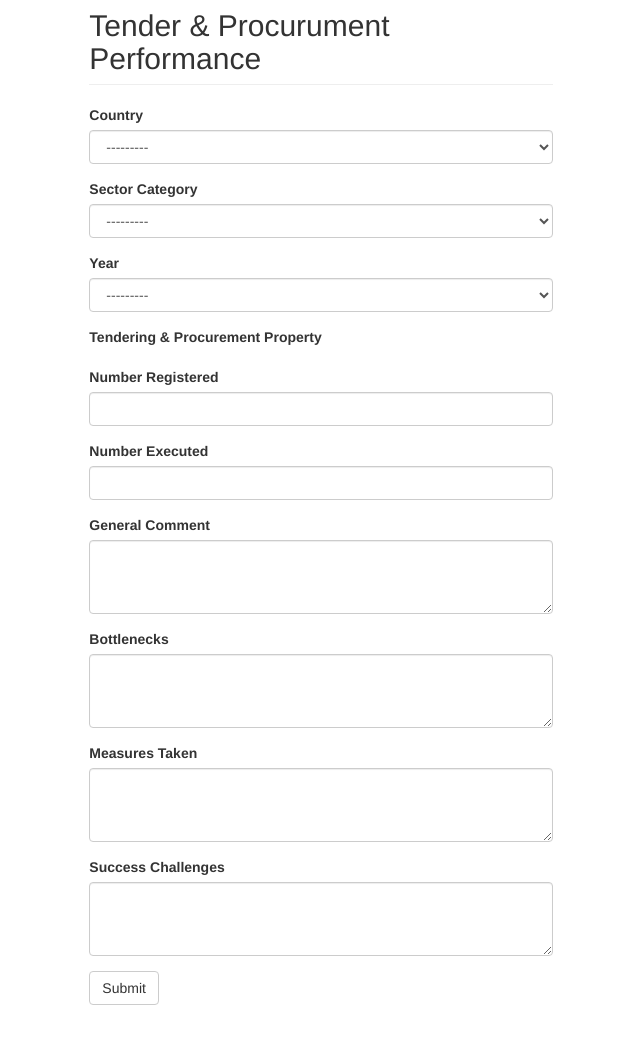
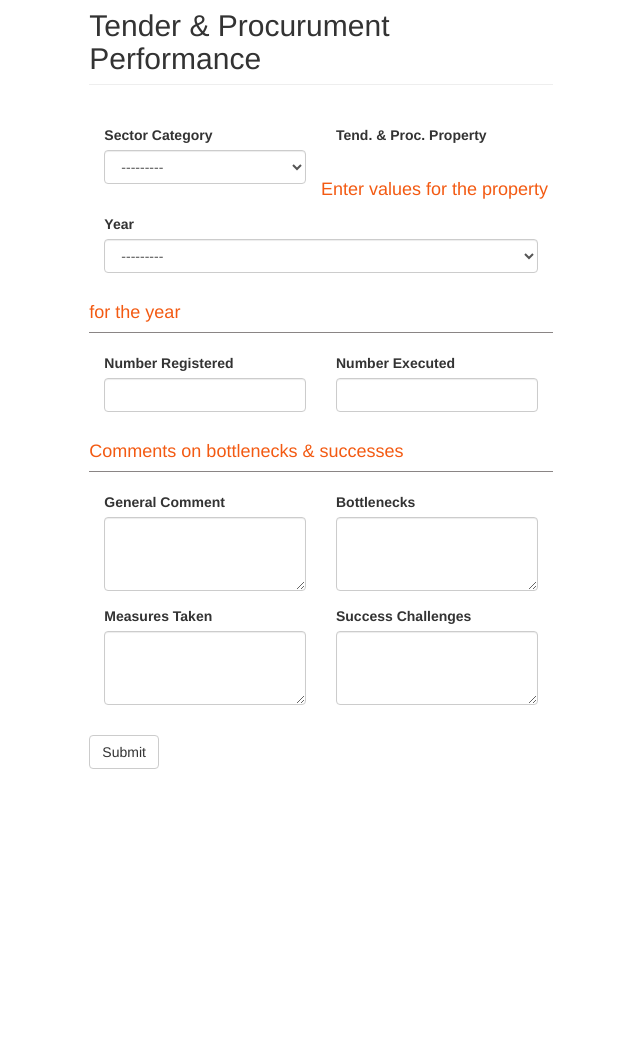
Before and after one commit to eyassug/au-water-sanitation-template, a Django app: template static/templates/tender_proc_performance_form.html in a window 1280 px wide. Shown: the part 51-1090 px from the top of the page, without its empty margins (179-819 px from the left). After the commit the page ends 820 px from the top, so only its background shows below. Run offline with Django 3.2, Linux system fonts and the light colour scheme; the template is opened without the code that fills it: values that come from a table or form of the project are taken from there, others are empty; parts of the project's set-up code (start-up, migrations or seed data) failed here and were passed over; some libraries are stand-ins or nearby versions.

Commit message:
Modified template country commented and form layout changed

```diff
--- a/static/static/css/starter-template.css
+++ b/static/static/css/starter-template.css
@@ -71,6 +71,7 @@
 .formtitle
 {
   padding-bottom: 9px;
-margin: 40px 0 20px;
-border-bottom: 1px solid #8A8585;
+  margin: 40px 0 20px;
+  border-bottom: 1px solid #8A8585;
+  color: #F35A12;
 }
--- a/static/templates/partner_event_contribution_form.html
+++ b/static/templates/partner_event_contribution_form.html
@@ -10,10 +10,10 @@
     <h2 class="page-header">Partner Contribution to Events</h2>
     <form action="" method="post">
         {% csrf_token %}
-        <div class="form-group{% if form.country.errors %} has-error{% endif %}">
+        <!-- <div class="form-group{% if form.country.errors %} has-error{% endif %}">
                 <label for="id_country">Country</label>
                 {% render_field form.country class+="form-control" %}
-            </div>
+            </div>!-->
         <div class="form-group{% if form.sector_category.errors %} has-error{% endif %}">
             <label for="id_sector_category">Sector Category</label>
             {% render_field form.sector_category class+="form-control" %}
@@ -64,6 +64,7 @@
       </select>
 
         </div>
+        <h4 class="formtitle">Partner contribution for the year</h4>
         <div class="form-group{% if form.government_staff_contribution.errors %} has-error{% endif %}">
             <label for="id_government_staff_contribution">Contribution to Government Staff(USD)</label>
             <input id="id_government_staff_contribution" name="government_staff_contribution" pattern="^\d*(\.\d{2}$)?" size="4"
--- a/static/templates/swot_form.html
+++ b/static/templates/swot_form.html
@@ -10,10 +10,10 @@
 <h2 class="page-header">Sector SWOT & Conclusion</h2>
     <form action="" method="post">
             {% csrf_token %}
-             <div class="form-group{% if form.country.errors %} has-error{% endif %}">
+            <!-- <div class="form-group{% if form.country.errors %} has-error{% endif %}">
                 <label for="id_country">Country:</label>
                 {% render_field form.country class+="form-control" %}
-            </div>
+            </div> !-->
             <div class="form-group{% if form.sector_category.errors %} has-error{% endif %}">
                 <label for="id_sector_category">Sector Category</label>
                 {% render_field form.sector_category class+="form-control" %}
--- a/static/templates/tender_proc_performance_form.html
+++ b/static/templates/tender_proc_performance_form.html
@@ -12,15 +12,25 @@
     <h2 class="page-header">Tender & Procurument Performance</h2>
         <form action="" method="post" role="form">
     {% csrf_token %}
-        <div class="form-group{% if form.country.errors %} has-error{% endif %}">
+        <!-- <div class="form-group{% if form.country.errors %} has-error{% endif %}">
             <label for="id_country">Country</label>
             {% render_field form.country class+="form-control" %}
-        </div>
+        </div>!-->
+    <div class="col-md-6 form-group">
         <div class="form-group{% if form.sector_category.errors %} has-error{% endif %}">
             <label for="id_sector_category">Sector Category</label>
             {% render_field form.sector_category class+="form-control" %}
             </select>
         </div>
+    </div>
+    <div class="col-md-6 form-group">
+        <div class="form-group{% if form.tender_procedure_property.errors %} has-error{% endif %}">
+            <label for="id_tender_procedure_property">Tend. & Proc. Property</label>
+            {% render_field form.tender_procedure_property class+="form-control" %}
+        </div>
+    </div>
+
+    <div class="col-md-12 form-group">
         <div class="form-group{% if form.year.errors %} has-error{% endif %}">
             <label for="id_year">Year</label>
             <select class="form-control" id="id_country" name="country">
@@ -47,38 +57,47 @@
             <option value="1991">1991</option><option value="1990">1990</option>
       </select>
         </div>
-        <div class="form-group{% if form.tender_procedure_property.errors %} has-error{% endif %}">
-            <label for="id_tender_procedure_property">Tendering & Procurement Property</label>
-            {% render_field form.tender_procedure_property class+="form-control" %}
-        </div>
+    </div>
+    <h4 class="formtitle">Enter values for the property for the year</h4>
+    <div class="col-md-6 form-group">
         <div class="form-group{% if form.registered.errors %} has-error{% endif %}">
             <label for="id_registered">Number Registered</label>
             <input id="id_registered" min="0" name="registered" type="number" class="form-control" />
         </div>
+    </div>
+    <div class="col-md-6 form-group">
         <div class="form-group{% if form.executed.errors %} has-error{% endif %}">
             <label for="id_executed">Number Executed</label>
             <input id="id_executed" min="0" name="executed" type="number" class="form-control" />
         </div>
+    </div>
+    <h4 class="formtitle">Comments on bottlenecks & successes</h4>
+    <div class="col-md-6 form-group">
         <div class="form-group{% if form.general_comment.errors %} has-error{% endif %}">
             <label for="id_general_comment">General Comment</label>
             <textarea cols="40" id="id_general_comment" name="general_comment" class="form-control" rows="3">
             </textarea>
         </div>
-        <div class="form-group{% if form.bottlenecks.errors %} has-error{% endif %}">
+         <div class="form-group{% if form.year.errors %} has-error{% endif %}">
+            <label for="id_measures_taken">Measures Taken</label>
+            <textarea cols="40" id="id_measures_taken" name="measures_taken" class="form-control" rows="3">
+            </textarea>
+        </div>
+
+    </div>
+    <div class="col-md-6 form-group">
+       <div class="form-group{% if form.bottlenecks.errors %} has-error{% endif %}">
             <label for="id_bottlenecks">Bottlenecks</label>
             <textarea cols="40" id="id_bottlenecks" name="bottlenecks" class="form-control" rows="3">
             </textarea>
         </div>
-        <div class="form-group{% if form.year.errors %} has-error{% endif %}">
-            <label for="id_measures_taken">Measures Taken</label>
-            <textarea cols="40" id="id_measures_taken" name="measures_taken" class="form-control" rows="3">
-            </textarea>
-        </div>
+
         <div class="form-group{% if form.success_challeges.errors %} has-error{% endif %}">
             <label for="id_success_challenges">Success Challenges</label>
             <textarea cols="40" id="id_success_challenges" name="success_challenges" class="form-control" rows="3">
             </textarea>
         </div>
+    </div>
             <button type="submit" class="btn btn-default">Submit</button>
     </form>
      </div>
```
Also changed, not shown: static/templates/planning_performance_form.html (+24 -9 lines).
